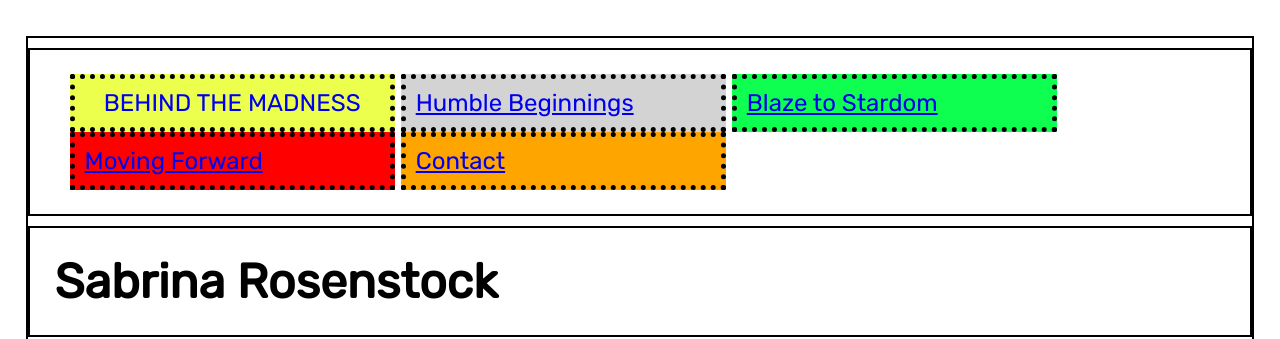
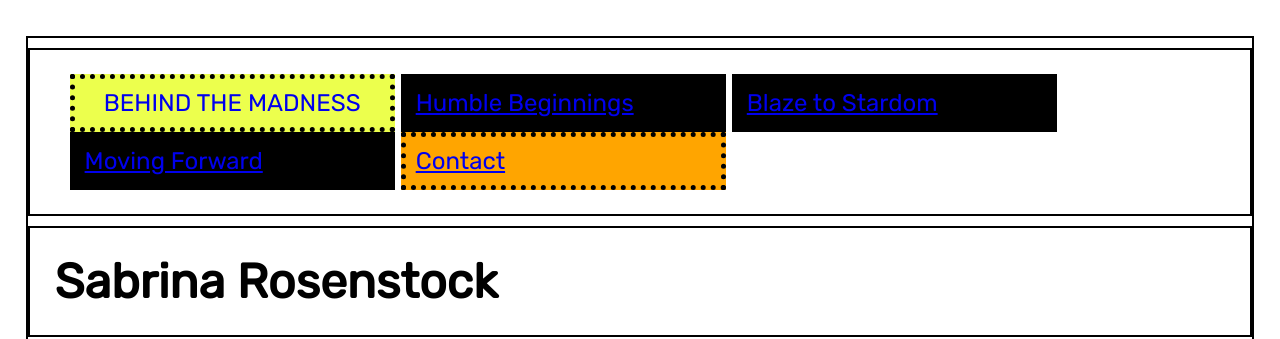
Before and after one commit to rosendec/portfolio-content, a plain HTML site: page index.html in a window 1280 px wide. Shown: the top 339 px of the page. Drawn offline with Linux system fonts and the light colour scheme.

Commit message:
Update style.css

```diff
--- a/css/style.css
+++ b/css/style.css
@@ -47,18 +47,22 @@ img:hover {
 
 .one{
 	background: white;
+	color: black;
 }
 
 .two{
-	background: #D3D3D3;
+	background: black;
+	color: white;
 }
 
 .three{
-	background: #0FFF50;
+	background: #000000;
+	color: #0FFF50;
 }
 
 .four{
-	background: #FF0000;
+	background: black;
+	color: #10B5F2;
 }
 
 .five{
```
